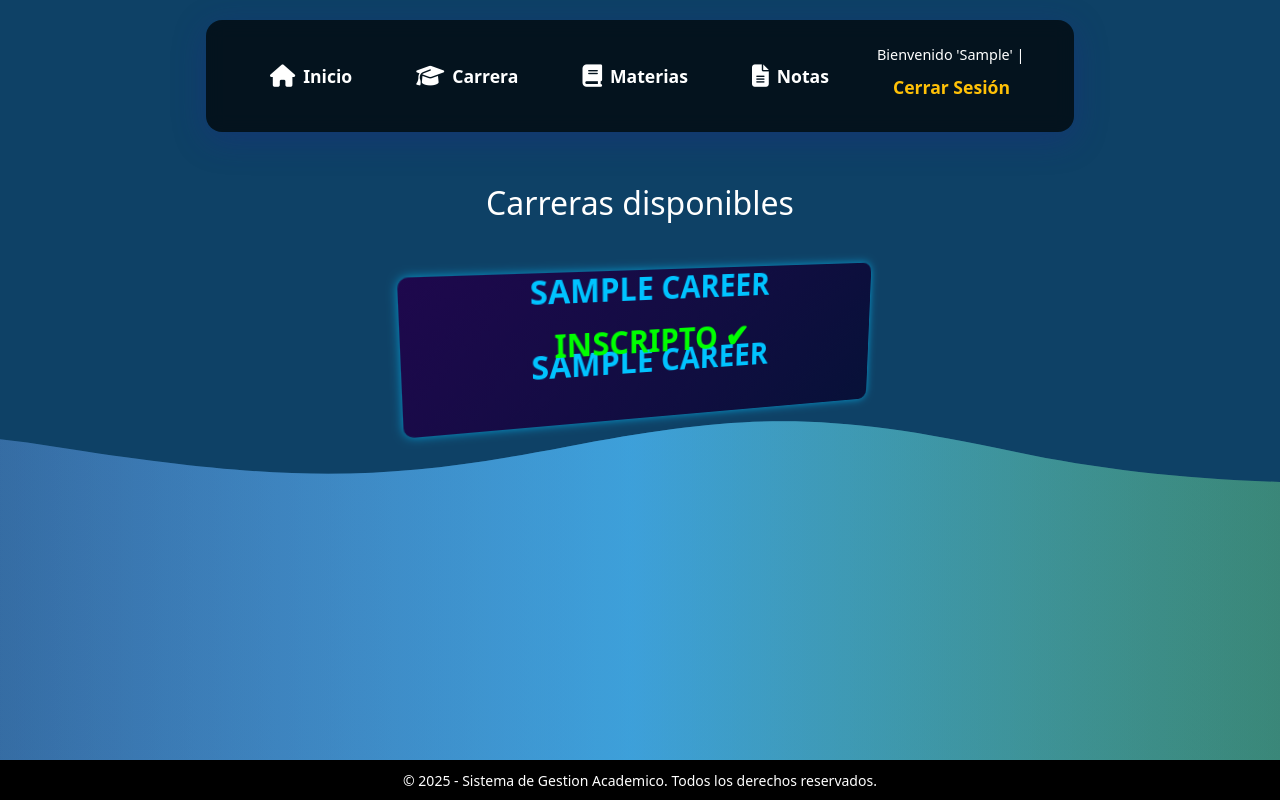
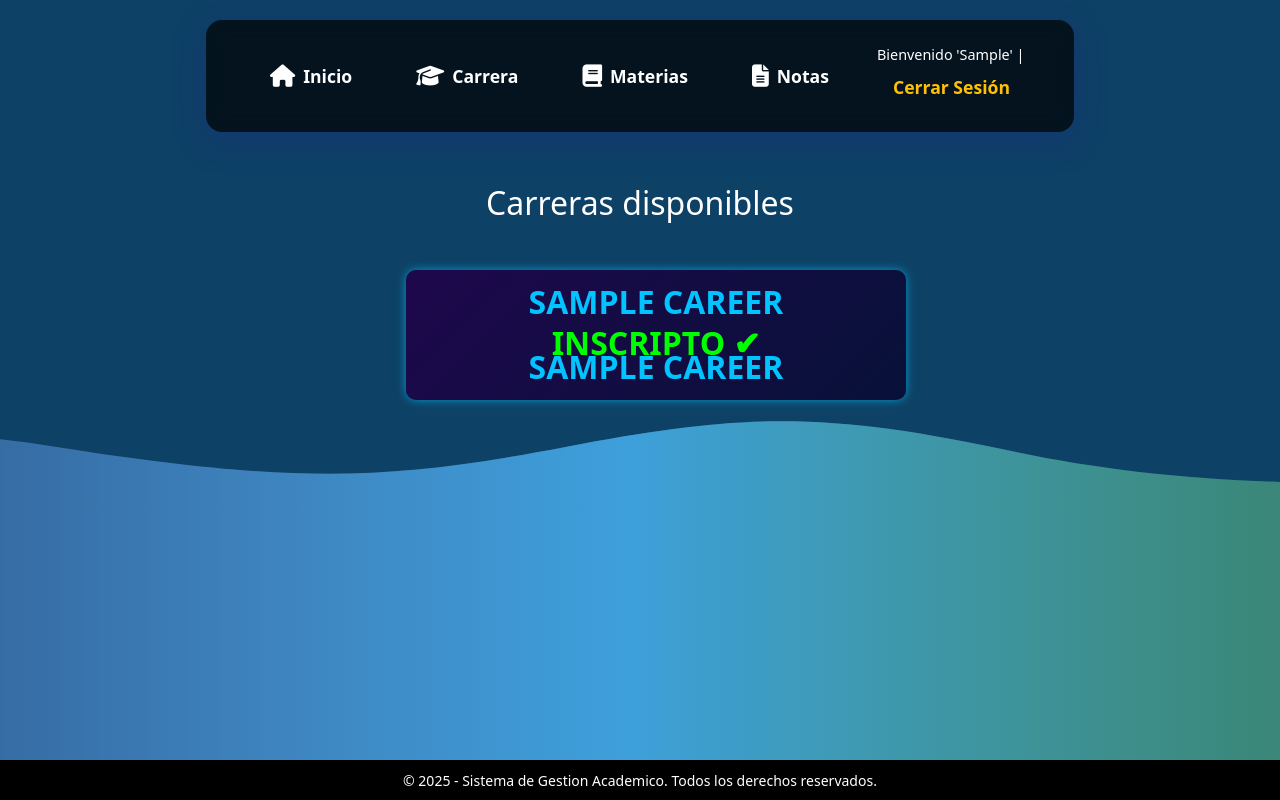
Before and after one commit to UTN-BDA/gestion_academica, a Django app: page /user/carreras/ in a window 1280 px wide. Run offline with Django 4.2, Linux system fonts and the light colour scheme; a user stored in the database is signed in; tables that the repository leaves empty hold one stand-in row (values such as "Sample post").

Commit message:
fix view careers

```diff
--- a/materias/templates/carreras_usuario.html
+++ b/materias/templates/carreras_usuario.html
@@ -3,7 +3,6 @@
 {% block content %}
 <style>
   :root {
-    --perspective: 60rem;
     --font-size: clamp(1rem, 2vw + 0.5rem, 2rem);
     --split-position: 49%;
     --split-thickness: 4px;
@@ -11,7 +10,6 @@
   }
 
   .Menu {
-    perspective: var(--perspective);
     display: flex;
     justify-content: center;
     align-items: center;
@@ -20,37 +18,28 @@
   }
 
   .Menu-list {
-    font-family: 'Gilroy ExtraBold', system-ui, sans-serif;
-    font-style: normal;
-    font-weight: normal;
-    -webkit-font-smoothing: antialiased;
+    font-family: system-ui, sans-serif;
+    font-weight: bold;
     font-size: var(--font-size);
-    line-height: 1.2;
     text-transform: uppercase;
     text-align: center;
     display: flex;
     flex-direction: column;
     align-items: center;
-    transform: rotateX(-10deg) rotateY(20deg);
     user-select: none;
     width: 100%;
   }
 
   .Menu-list-item {
     position: relative;
-    color: transparent;
-    cursor: pointer;
-    margin: 1rem 0;
-    padding: 2rem 2rem 3.5rem 2rem;
     background: linear-gradient(135deg, #1e084d, #071138);
     border-radius: 10px;
     box-shadow: 0 0 10px #00C3FFaa;
-    transition: color 0.4s ease;
     width: 100%;
     max-width: 500px;
-    word-wrap: break-word;
+    height: 130px;
+    margin: 1rem 0;
     overflow: hidden;
-    min-height: 150px;
     display: flex;
     flex-direction: column;
     justify-content: center;
@@ -59,64 +48,54 @@
 
   .Menu-list-item::before {
     content: '';
-    display: block;
     position: absolute;
     top: var(--split-position);
     left: -10%;
     right: -10%;
     height: var(--split-thickness);
-    border-radius: var(--split-thickness);
-    margin-top: calc(-1 * var(--split-thickness) / 2);
     background: var(--split-color);
     transform: scale(0);
-    transition: transform 0.8s cubic-bezier(.16,1.08,.38,.98);
+    transition: transform 0.4s ease-in-out;
     z-index: 1;
-  }
-
-  .Mask {
-    display: block;
-    position: absolute;
-    overflow: hidden;
-    color: var(--split-color);
-    top: 0;
-    height: var(--split-position);
-    transition: all 0.8s cubic-bezier(.16,1.08,.38,.98);
-    width: 100%;
-    text-align: center;
-    padding: 0 1rem;
-  }
-
-  .Mask + .Mask {
-    top: calc(var(--split-position) - 0.1px);
-    height: calc(100% - var(--split-position) + 0.1px);
-  }
-
-  .Mask span {
-    display: block;
-    font-weight: bold;
-    white-space: normal;
-    word-break: break-word;
-    overflow-wrap: break-word;
-    line-height: 1.1;
-    padding: 0 1rem;
-  }
-
-  .Menu-list-item:hover,
-  .Menu-list-item:active {
-    color: white !important;
-  }
-
-  .Menu-list-item:hover .Mask {
-    color: #fff;
-    transform: skewX(12deg) translateX(5px);
-  }
-
-  .Menu-list-item:hover .Mask + .Mask {
-    transform: skewX(12deg) translateX(-5px);
   }
 
   .Menu-list-item:hover::before {
     transform: scale(1);
+  }
+
+  .Mask {
+    position: absolute;
+    width: 100%;
+    padding: 0 1rem;
+    color: var(--split-color);
+    overflow: hidden;
+    text-align: center;
+    top: 0;
+    height: var(--split-position);
+    display: flex;
+    justify-content: center;
+    align-items: center;
+    z-index: 1;
+  }
+
+  .Mask + .Mask {
+    top: var(--split-position);
+    height: calc(100% - var(--split-position));
+  }
+
+  .Mask span {
+    font-weight: bold;
+    line-height: 1.2;
+    display: -webkit-box;
+    -webkit-box-orient: vertical;
+    -webkit-line-clamp: 2;
+    overflow: hidden;
+    text-overflow: ellipsis;
+    white-space: normal;
+  }
+
+  .Menu-list-item:hover .Mask span {
+    color: white;
   }
 
   .inscribir-btn {
@@ -137,6 +116,7 @@
     background-color: #0095d9;
   }
 </style>
+
 
 <h2 class="text-white text-center mb-4">Carreras disponibles</h2>
 
@@ -179,7 +159,7 @@
         transformPoster = 'translate3d(0, ' + -offsetX * offsetPoster + 'px, 0) rotateX(' + (-offsetY * offsetPoster) + 'deg) rotateY(' + (offsetX * (offsetPoster * 2)) + 'deg)';
 
     if (angle < 0) {
-      angle = angle + 360;
+      angle += 360;
     }
 
     $menu.css('transform', transformPoster);
```
